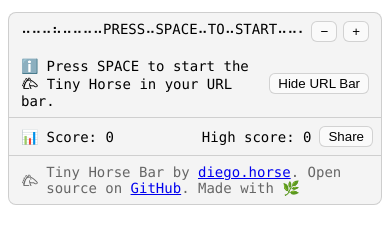
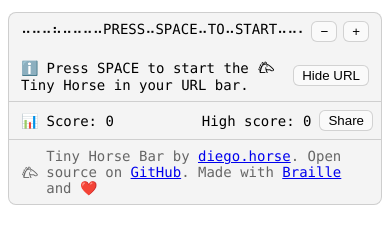
Before and after one commit to diegodotta/Tiny-Horse-URL-Bar, a plain HTML site: page index.html in a window 390 px wide. Drawn offline with Linux system fonts and the light colour scheme.

Commit message:
Adjusting Url-display for mobile and updating readme

```diff
--- a/assets/styles.css
+++ b/assets/styles.css
@@ -1,6 +1,4 @@
 /* Base layout */
-
-
 :root {
   --border-color: rgba(150,150,150,0.4);
   --background-color: rgba(150,150,150,0.1);
@@ -49,8 +47,6 @@
 }
 .tiny-horse .controls button {
     font-size: 2em;
-    background: none;
-    border: 2px solid;
     margin: 2px;
     padding: 1em;
     width: 50%;
--- a/game.js
+++ b/game.js
@@ -729,9 +729,10 @@
             const s = parseInt(localStorage.getItem('hud_url_font') || '14', 10);
             if (!isNaN(s)) size = Math.min(40, Math.max(10, s));
         } catch (e) {}
+        if (isMobile || isSafari) visible = true;
         const apply = () => {
             urlRow.style.display = visible ? 'flex' : 'none';
-            if (toggleBtn) toggleBtn.textContent = visible ? 'Hide URL Bar' : 'Show URL Bar';
+            if (toggleBtn) toggleBtn.textContent = visible ? 'Hide URL' : 'Show URL';
             urlEl.style.fontSize = size + 'px';
         };
         apply();
--- a/index.html
+++ b/index.html
@@ -17,8 +17,8 @@
           </div>
         </div>
         <div class="hud-row hud-instructions">
-          <span id="instructions"></span>
-          <button id="toggle-url" type="button" class="hud-button">Show URL Bar</button>
+          <span id="instructions">Loading...</span>
+          <button id="toggle-url" type="button" class="hud-button">Show URL</button>
         </div>
         <div class="hud-row hud-stats">
           <span id="score">Score: 00</span>
@@ -30,7 +30,7 @@
           <button id="mobile-jump-btn" class="icon-button">Jump</button>
         </div>
         <div class="hud-row hud-credits">
-          <span >Tiny Horse Bar by <a href="https://diego.horse" target="_blank">diego.horse</a>. Open source on <a href="https://github.com/diegodotta/tiny-horse-url-bar" target="_blank">GitHub</a>. Made with 🌿</span>
+          <span >Tiny Horse Bar by <a href="https://diego.horse" target="_blank">diego.horse</a>. Open source on <a href="https://github.com/diegodotta/tiny-horse-url-bar" target="_blank">GitHub</a>. Made with <a href="https://en.wikipedia.org/wiki/Braille_Patterns" target="_blank">Braille</a> and ❤️</span>
         </div>
       </div>
     </div>
```
Also changed, not shown: 1 other file.
